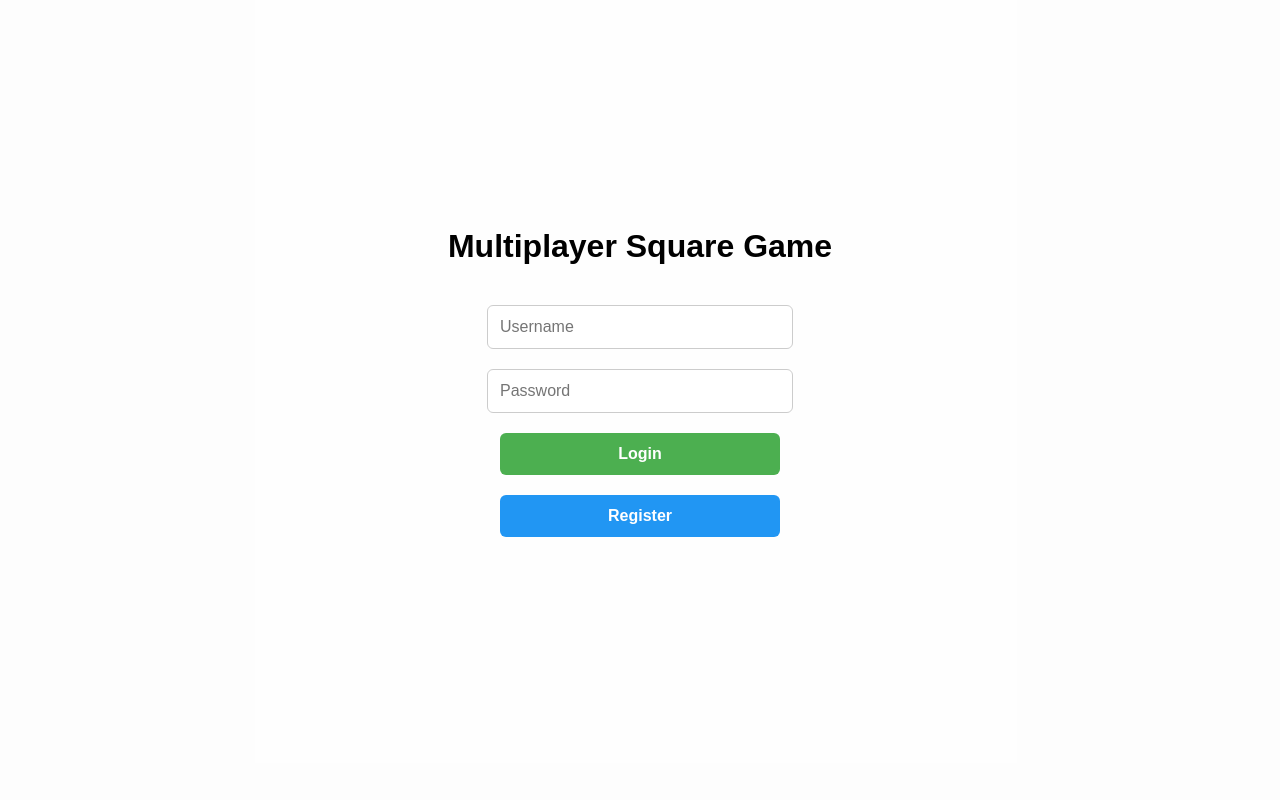
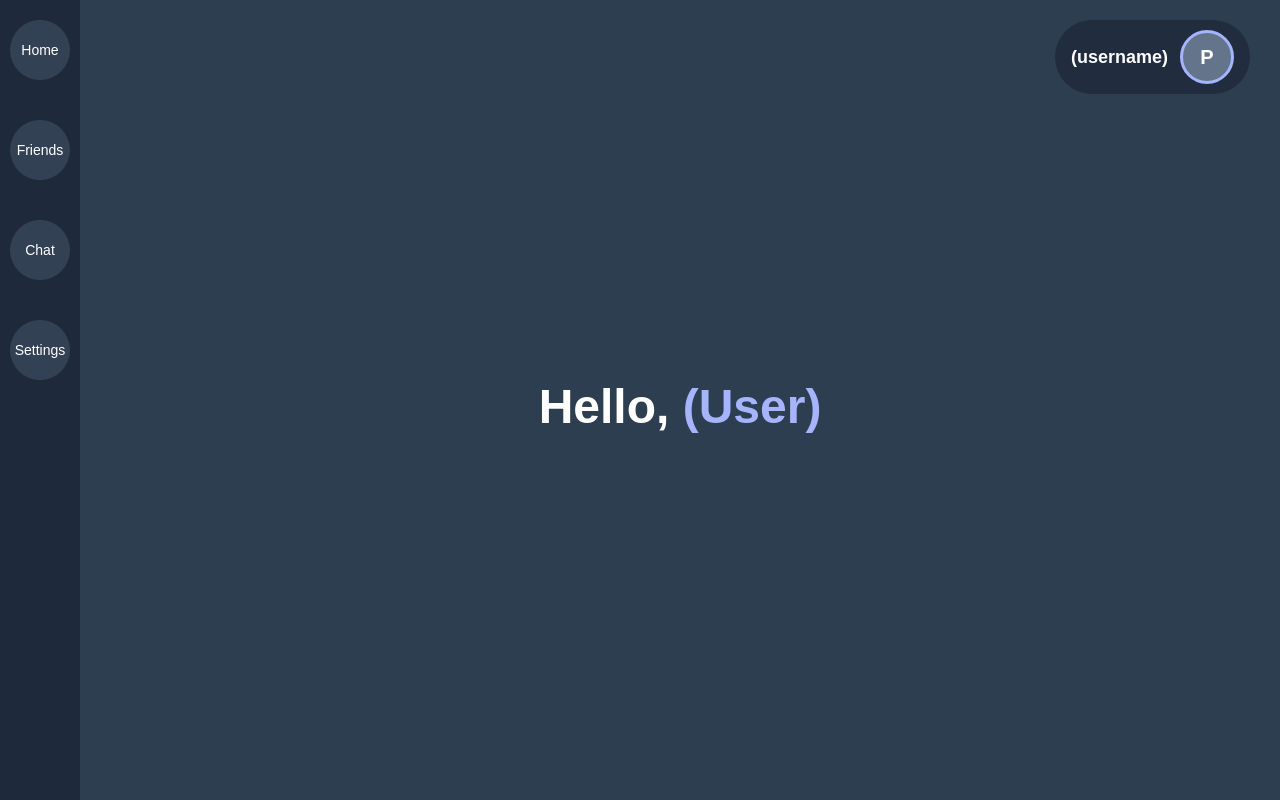
Before and after one commit to lustrereal/game, a website: page index.html in a window 1280 px wide. Drawn offline with nearby package versions, Linux system fonts and the light colour scheme.

Commit message:
Update index.html

```diff
--- a/index.html
+++ b/index.html
@@ -3,83 +3,149 @@
 <head>
   <meta charset="UTF-8">
   <meta name="viewport" content="width=device-width, initial-scale=1.0">
-  <title>Multiplayer Square Game</title>
+  <title>Square Game - Home</title>
   <style>
-    body { margin: 0; background: #f0f0f0; font-family: Arial, sans-serif; overflow: hidden; }
-    #authScreen, #modeSelect {
-      position: fixed; inset: 0;
-      display: flex; flex-direction: column; justify-content: center; align-items: center;
-      background: rgba(255,255,255,0.9); z-index: 300;
+    body {
+      margin: 0;
+      padding: 0;
+      height: 100vh;
+      background: #2c3e50; /* Dark gray from your screenshot */
+      color: white;
+      font-family: Arial, Helvetica, sans-serif;
+      overflow: hidden;
+      display: flex;
     }
-    #authScreen h1, #modeSelect h1 { margin-bottom: 30px; }
-    input, select, button {
-      margin: 10px; padding: 12px; width: 280px; font-size: 16px; border-radius: 6px; border: 1px solid #ccc;
+
+    /* Left Sidebar */
+    .sidebar {
+      width: 80px;
+      background: #1e293b;
+      display: flex;
+      flex-direction: column;
+      align-items: center;
+      padding-top: 20px;
+      gap: 40px;
     }
-    button {
-      background: #4CAF50; color: white; border: none; cursor: pointer; font-weight: bold;
+
+    .sidebar button {
+      width: 60px;
+      height: 60px;
+      border-radius: 50%;
+      border: none;
+      background: #334155;
+      color: white;
+      font-size: 14px;
+      cursor: pointer;
+      transition: all 0.2s;
+      display: flex;
+      align-items: center;
+      justify-content: center;
+      text-align: center;
+      line-height: 1.2;
     }
-    button:hover { background: #45a049; }
-    #registerBtn { background: #2196F3; }
-    #registerBtn:hover { background: #1e88e5; }
-    #authMessage { color: red; margin-top: 10px; min-height: 20px; }
-    .mode-btn {
-      padding: 20px 60px; margin: 20px; font-size: 24px; border: none; border-radius: 8px; cursor: pointer; color: white;
+
+    .sidebar button:hover {
+      background: #475569;
+      transform: scale(1.1);
     }
-    #normalBtn { background: #4CAF50; }
-    #tagBtn { background: #f44336; }
-    #game { display: none; height: 100vh; position: relative; }
-    #canvas { background: #228B22; border: 2px solid #333; display: block; margin: 0 auto; cursor: crosshair; }
-    #chat { position: fixed; top: 10px; left: 10px; width: 320px; background: rgba(0,0,0,0.75); color: white; border-radius: 10px; padding: 10px; z-index: 100; }
-    #messages { height: 140px; overflow-y: auto; margin-bottom: 10px; padding: 0; list-style: none; }
-    #playersList { margin-top: 10px; max-height: 120px; overflow-y: auto; background: rgba(255,255,255,0.1); padding: 8px; border-radius: 6px; display: none; }
-    #inventory { position: fixed; top: 10px; right: 10px; background: rgba(0,0,0,0.7); border-radius: 8px; padding: 10px; color: white; z-index: 100; }
-    .slot { width: 50px; height: 50px; background: #444; border: 2px solid #777; margin: 5px; display: inline-block; cursor: pointer; border-radius: 6px; }
-    .slot.selected { border-color: #ffcc00; box-shadow: 0 0 10px #ffcc00; }
-    #uiBars { position: fixed; bottom: 20px; left: 50%; transform: translateX(-50%); display: flex; flex-direction: column; gap: 12px; z-index: 100; }
-    .bar-container { background: rgba(0,0,0,0.65); padding: 8px 16px; border-radius: 8px; color: white; min-width: 240px; text-align: center; }
-    .bar-outer { width: 220px; height: 18px; background: #222; border-radius: 6px; overflow: hidden; margin-top: 4px; }
-    .bar-inner { height: 100%; transition: width 0.4s, background 0.4s; }
+
+    /* Main Content Area */
+    .main {
+      flex: 1;
+      display: flex;
+      flex-direction: column;
+      align-items: center;
+      justify-content: center;
+      text-align: center;
+    }
+
+    .greeting {
+      font-size: 48px;
+      font-weight: bold;
+      margin-bottom: 20px;
+    }
+
+    .username {
+      color: #a5b4fc;
+    }
+
+    /* Top-right Profile */
+    .profile {
+      position: absolute;
+      top: 20px;
+      right: 30px;
+      display: flex;
+      align-items: center;
+      gap: 12px;
+      background: rgba(30, 41, 59, 0.8);
+      padding: 10px 16px;
+      border-radius: 50px;
+    }
+
+    .profile-username {
+      font-size: 18px;
+      font-weight: bold;
+    }
+
+    .profile-pic {
+      width: 48px;
+      height: 48px;
+      border-radius: 50%;
+      background: #64748b;
+      border: 3px solid #a5b4fc;
+      display: flex;
+      align-items: center;
+      justify-content: center;
+      font-size: 20px;
+      font-weight: bold;
+    }
+
+    /* Hide game elements for now */
+    #game, #canvas, #minimap, #chat, #inventory, #uiBars {
+      display: none;
+    }
   </style>
 </head>
 <body>
 
-  <!-- Login/Register Screen -->
-  <div id="authScreen">
-    <h1>Multiplayer Square Game</h1>
-    <input id="username" placeholder="Username" required minlength="3" maxlength="20">
-    <input id="password" type="password" placeholder="Password" required minlength="6">
-    <button id="loginBtn">Login</button>
-    <button id="registerBtn">Register</button>
-    <p id="authMessage"></p>
+  <!-- Left Sidebar Navigation -->
+  <div class="sidebar">
+    <button>Home</button>
+    <button>Friends</button>
+    <button>Chat</button>
+    <button>Settings</button>
   </div>
 
-  <!-- Mode Selection -->
-  <div id="modeSelect" style="display:none;">
-    <h1>Choose Game Mode</h1>
-    <button id="normalBtn" class="mode-btn">Normal</button>
-    <button id="tagBtn" class="mode-btn">Tag</button>
+  <!-- Main Content -->
+  <div class="main">
+    <h1 class="greeting">
+      Hello, <span class="username">(User)</span>
+    </h1>
+
+    <!-- Top-right Profile -->
+    <div class="profile">
+      <span class="profile-username">(username)</span>
+      <div class="profile-pic">P</div> <!-- Replace P with actual profile picture later -->
+    </div>
   </div>
 
-  <!-- Game Screen -->
+  <!-- Game elements (hidden for now) -->
   <div id="game">
     <canvas id="canvas" width="960" height="720"></canvas>
     <canvas id="minimap" width="180" height="135"></canvas>
-
     <div id="chat">
       <ul id="messages"></ul>
-      <div id="playersList">
+      <div id="playersList" style="display:none;">
         <h4>Players</h4>
         <ul id="playerListUl"></ul>
       </div>
       <input id="chatInput" placeholder="Say something..." maxlength="100">
       <button id="sendBtn">Send</button>
     </div>
-
     <div id="inventory">
       <div>Inventory</div>
       <div id="slots"></div>
     </div>
-
     <div id="uiBars">
       <div class="bar-container">
         <div id="healthText">Health: 100/100</div>
@@ -92,6 +158,11 @@
     </div>
   </div>
 
+  <!-- Login screen (hidden for now - will be shown on first load later) -->
+  <div id="authScreen" style="display:none;">
+    <!-- Your login/register form here when ready -->
+  </div>
+
   <script src="/socket.io/socket.io.js"></script>
   <script src="client.js"></script>
 </body>
```
